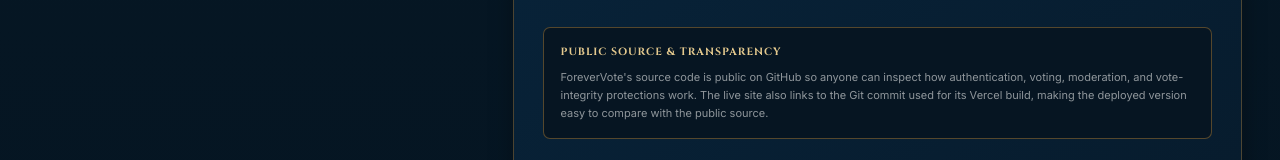
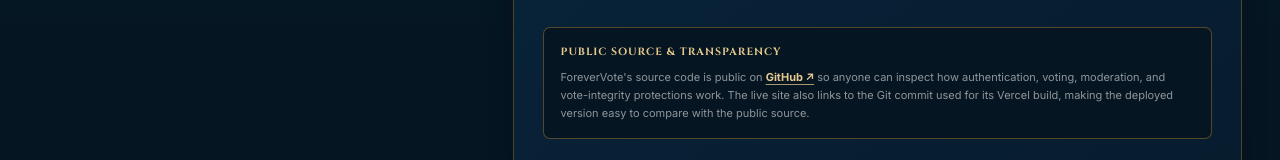
Before and after one commit to buudz/forevervote, a Next.js app: page / in a window 1280 px wide. Shown: the part 5833-5993 px from the top of the page. Built offline with nearby package versions, Linux system fonts and the light colour scheme; no server answers.

Commit message:
Highlight GitHub source link
Make the public GitHub source link clearly clickable with gold underline styling and an external-link indicator.

```diff
--- a/app/components/AboutSection.js
+++ b/app/components/AboutSection.js
@@ -11,7 +11,7 @@
         <p>Results are community feedback only. They are not scientific polling, they do not represent every WoW player, and they have no official decision-making authority.</p>
         <div className="legal-callout">
           <strong>Public source &amp; transparency</strong>
-          <span>ForeverVote's source code is public on <a href="https://github.com/buudz/forevervote">GitHub</a> so anyone can inspect how authentication, voting, moderation, and vote-integrity protections work. The live site also links to the Git commit used for its Vercel build, making the deployed version easy to compare with the public source.</span>
+          <span>ForeverVote's source code is public on <a className="source-link" href="https://github.com/buudz/forevervote">GitHub ↗</a> so anyone can inspect how authentication, voting, moderation, and vote-integrity protections work. The live site also links to the Git commit used for its Vercel build, making the deployed version easy to compare with the public source.</span>
         </div>
         <div className="legal-callout">
           <strong>Blizzard disclaimer</strong>
--- a/app/globals.css
+++ b/app/globals.css
@@ -328,6 +328,18 @@
 .legal-callout{margin-top:24px;padding:16px 17px;border:1px solid rgba(135,103,51,.62);border-radius:7px;background:#061522}
 .legal-callout strong{display:block;color:var(--gold-pale);font-family:Cinzel,serif;font-size:10px;text-transform:uppercase;letter-spacing:1px;margin-bottom:7px}
 .legal-callout span{display:block;color:var(--secondary);font-size:10px;line-height:1.65}
+.source-link{
+  color:var(--gold-pale);
+  font-weight:700;
+  text-decoration:underline;
+  text-decoration-color:rgba(228,201,142,.72);
+  text-decoration-thickness:1px;
+  text-underline-offset:3px;
+}
+.source-link:hover{
+  color:var(--ivory);
+  text-decoration-color:var(--ivory);
+}
 
 /* Footer */
 .footer{background:#040E17;padding:24px 0;border-top:1px solid rgba(79,55,22,.65)}
```
